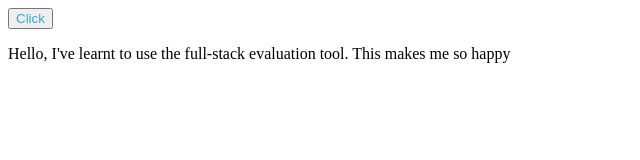
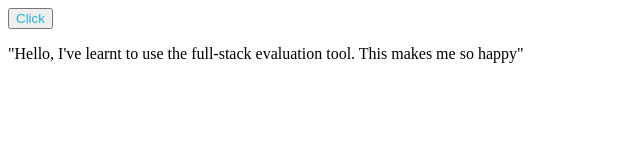
Before and after one commit to Deepak2-0/React-Contest---1---Button-Action-with-Class-Component, a React app: page / in a window 1280 px wide. Both pictures are taken after a click on the button "Click". Shown: the top 160 px of the page, without its empty margins (0-640 px from the left). Built offline with nearby package versions, Linux system fonts and the light colour scheme.

Commit message:
Changes in app for boolean render of p

```diff
--- a/src/components/App.js
+++ b/src/components/App.js
@@ -7,15 +7,12 @@ class App extends Component {
   }
 
   state = {
-    id: "",
-    para: ""
+    check: false
   };
 
   handleClick = () => {
     this.setState({
-      id: "para",
-      para:
-        "Hello, I've learnt to use the full-stack evaluation tool. This makes me so happy"
+      check: true
     });
   };
 
@@ -23,7 +20,12 @@ class App extends Component {
     return (
       <div id="main">
         <button onClick={this.handleClick}>Click</button>
-        <p id={this.state.id}>{this.state.para}</p>
+        {this.state.check && (
+          <p id="para">
+            "Hello, I've learnt to use the full-stack evaluation tool. This
+            makes me so happy"
+          </p>
+        )}
       </div>
     );
   }
```
